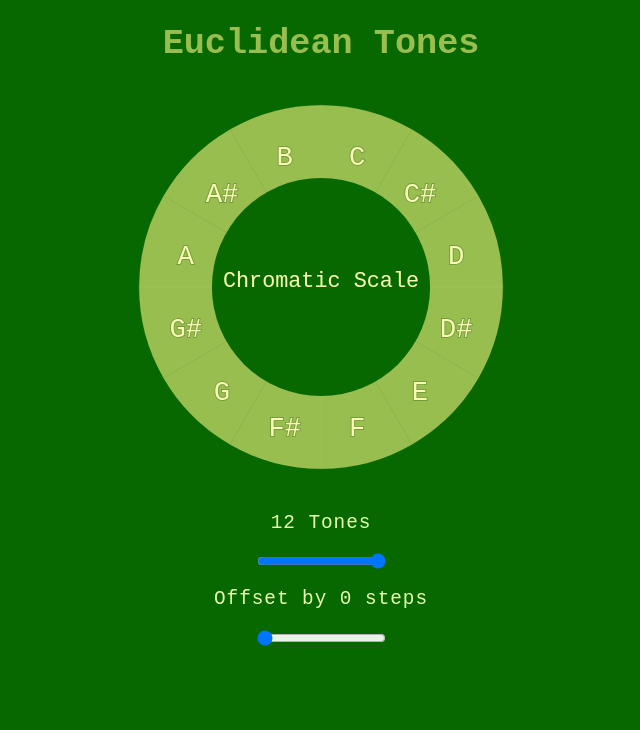
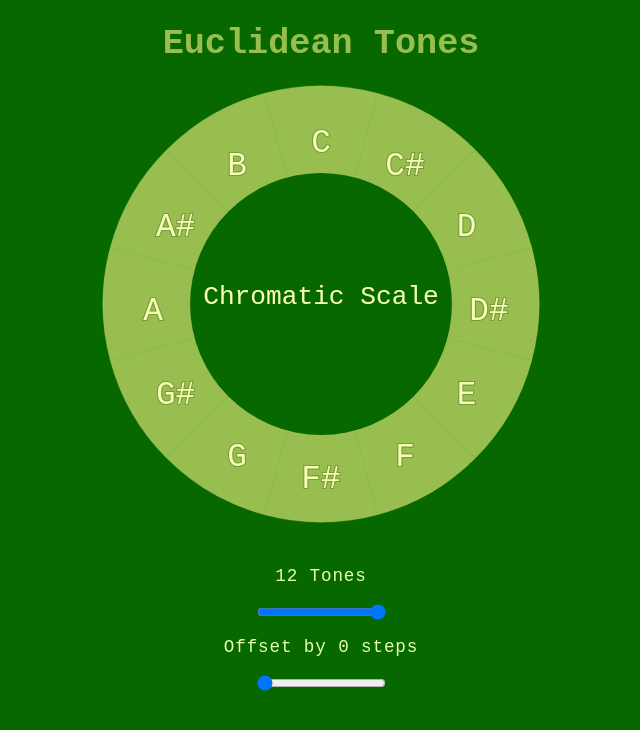
Before and after one commit to superbuggy/euclidean-tones, a React (Create React App) app: page / in a window 1280 px wide. Shown: the top 730 px of the page, without its empty margins (319-959 px from the left). Built offline with nearby package versions, Linux system fonts and the light colour scheme; a web font is replaced by a local one.

Commit message:
Move first tone to top center of tone circle

```diff
--- a/src/ToneCircle.js
+++ b/src/ToneCircle.js
@@ -1,17 +1,12 @@
 import React from 'react'
 import ToneSlice from './ToneSlice'
-// import { CIRCLE_OF_FIFTHS } from './constants'
+import { pitchSets, CIRCLE_OF_FIFTHS } from './constants'
 import { activeTonesAndInfoColor } from './styleConstants'
 
 export const ToneCircle = ({activeTones, activeCount, tones}) => {
-  const SVG_SIZE = 400
+  const SVG_SIZE = window.innerHeight * .6
   const VIEWBOX_ORIGIN = -1.1
   const VIEWBOX_SIZE = Math.abs(VIEWBOX_ORIGIN) * 2
-  const marginHorizontal = (window.innerWidth - SVG_SIZE) / 2
-
-  const svgStyle = {
-    margin: `0 ${marginHorizontal}px`
-  }
 
   const slicePercentage = (1 / tones.length) || 50
   const toneSlices = tones.map((tone, index) => (
@@ -23,17 +18,11 @@ export const ToneCircle = ({activeTones, activeCount, tones}) => {
       active={activeTones.includes(tone)}
     />
   ))
-  const pitchSets = {
-    2: 'Tritone',
-    3: 'Augmented Triad',
-    4: 'Diminished 7th',
-    5: 'Pentatonic Scale',
-    6: 'Whole Tone Scale',
-    7: 'Half Diminished Scale',
-    8: 'Diminished Scale',
-    12: 'Chromatic Scale'
+
+  const svgStyle = {
+    margin: `0 ${(window.innerWidth - SVG_SIZE) / 2}px`
   }
-  const setInfo = pitchSets[activeCount] ? `${pitchSets[activeCount]}` : ''
+
   return (
     <svg
       viewBox={`${VIEWBOX_ORIGIN} ${VIEWBOX_ORIGIN} ${VIEWBOX_SIZE} ${VIEWBOX_SIZE}`}
@@ -55,7 +44,7 @@ export const ToneCircle = ({activeTones, activeCount, tones}) => {
         style={{
           fontSize: '0.12px'
         }}>
-        {setInfo}
+        {pitchSets[activeCount] ? `${pitchSets[activeCount]}` : ''}
       </text>
     </svg>
   )
--- a/src/ToneSlice.js
+++ b/src/ToneSlice.js
@@ -3,7 +3,7 @@ import { activeTonesAndInfoColor, activeTonesBGColor } from './styleConstants'
 
 const ToneSlice = props => {
   const coordinatesFromPercentage = percentage => {
-    const offsetPercentage = percentage - .25 // Circle need to be rotated -90 degrees
+    const offsetPercentage = percentage - 7/24 // Circle need to be rotated -90 degrees
     return {
       x: Math.cos(2 * Math.PI * offsetPercentage),
       y: Math.sin(2 * Math.PI * offsetPercentage)
--- a/src/constants.js
+++ b/src/constants.js
@@ -1,2 +1,12 @@
 export const CIRCLE_OF_FIFTHS = ['C', 'G', 'D', 'A', 'E', 'B', 'Gb', 'Db', 'Ab', 'Eb', 'Bb', 'F']
 export const TONES = ['C', 'C#', 'D', 'D#', 'E', 'F', 'F#', 'G', 'G#', 'A', 'A#', 'B']
+export const pitchSets = {
+  2: 'Tritone',
+  3: 'Augmented Triad',
+  4: 'Diminished 7th',
+  5: 'Pentatonic Scale',
+  6: 'Whole Tone Scale',
+  7: 'Half Diminished Scale',
+  8: 'Diminished Scale',
+  12: 'Chromatic Scale'
+}
--- a/src/index.css
+++ b/src/index.css
@@ -20,10 +20,19 @@ path, text {
 
 h1 {
   color: var(--main-font-color);
+  max-height: 20vh;
+  margin-bottom: 0;
+  padding: 0;
+}
+
+svg, label, input {
+  margin: 0;
+  padding: 0;
 }
 
 label {
-  font-size: 110%;
+  max-height: 10vh;
+  /* font-size: 100%; */
   letter-spacing: .05em;
   color: #E5FFAF;
 }
```
